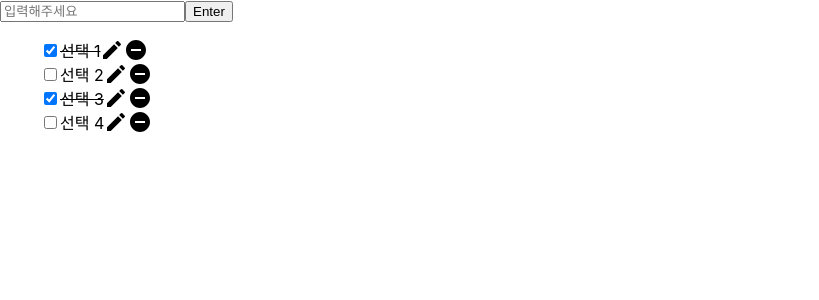
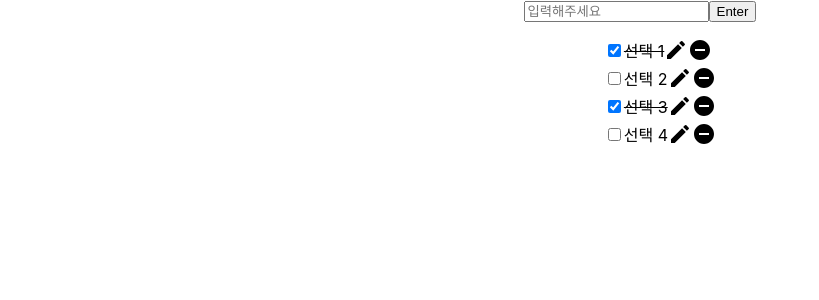
Before and after one commit to TravelEye/TravelEye-FRONTEND, a React (Create React App) app: page /checklist in a window 1280 px wide. Shown: the top 300 px of the page, without its empty margins (0-819 px from the left). Built offline with nearby package versions, Linux system fonts and the light colour scheme.

Commit message:
[ADD] Delete 기능

```diff
--- a/package.json
+++ b/package.json
@@ -24,6 +24,7 @@
     "react-scripts": "5.0.1",
     "recoil": "^0.7.7",
     "styled-components": "^6.1.0",
+    "sweetalert2": "^11.7.32",
     "web-vitals": "^2.1.4"
   },
   "scripts": {
--- a/src/pages/CheckList/Item/index.jsx
+++ b/src/pages/CheckList/Item/index.jsx
@@ -1,6 +1,9 @@
 import React, { useState } from "react";
+import CheckCircleOutlineIcon from "@mui/icons-material/CheckCircleOutline";
+import SvgIcon from "@mui/material/SvgIcon";
+import { SubmitButton } from "./style";
 
-function Item({ todo, completed, onClick, onEditClick, isEditable }) {
+function Item({ id, todo, completed, onClick, onEditClick, isEditable }) {
   const [newTodo, setNewTodo] = useState(todo);
   const handleSubmit = (e) => {
     console.log(newTodo);
@@ -10,6 +13,7 @@ function Item({ todo, completed, onClick, onEditClick, isEditable }) {
     console.log(e.target.value);
     setNewTodo(e.target.value);
   };
+
   return (
     <li style={{ listStyleType: "none" }}>
       {isEditable ? (
@@ -20,13 +24,19 @@ function Item({ todo, completed, onClick, onEditClick, isEditable }) {
             onChange={(e) => handleEdit(e)}
             onBlur={() => onEditClick(null)}
           />
-          <button type="submit">submit</button>
+
+          <SubmitButton type="submit" onClick={() => onEditClick(null)}>
+            <SvgIcon component={CheckCircleOutlineIcon} />
+          </SubmitButton>
         </form>
       ) : (
         <>
           <input type="checkbox" checked={completed} onChange={onClick} />
           <label
-            style={{ textDecoration: completed ? "line-through" : "none" }}
+            style={{
+              marginBottom: 0,
+              textDecoration: completed ? "line-through" : "none",
+            }}
           >
             {todo}
           </label>
--- /dev/null
+++ b/src/pages/CheckList/Item/style.js
@@ -0,0 +1,8 @@
+import styled from "styled-components";
+
+export const SubmitButton = styled.button`
+  outline: none;
+  border: none;
+  background: none;
+  cursor: pointer;
+`;
--- a/src/pages/CheckList/index.jsx
+++ b/src/pages/CheckList/index.jsx
@@ -2,9 +2,11 @@ import { useState } from "react";
 import { CheckListContainer, ItemContainer } from "./style";
 import Item from "./Item";
 import SvgIcon from "@mui/material/SvgIcon";
+import RemoveCircleIcon from "@mui/icons-material/RemoveCircle";
+import EditIcon from "@mui/icons-material/Edit";
+
 import { SvgIconComponent } from "@mui/icons-material";
-import EditIcon from "@mui/icons-material/Edit";
-import RemoveCircleIcon from "@mui/icons-material/RemoveCircle";
+import Swal from "sweetalert2";
 function CheckListPage() {
   const data = [
     { id: 0, title: "선택 1", completed: true },
@@ -16,26 +18,6 @@ function CheckListPage() {
   const [value, setValue] = useState("");
   const [editableId, setEditableId] = useState(null);
 
-  // Swal.fire({
-  //    title: '정말로 그렇게 하시겠습니까?',
-  //    text: '다시 되돌릴 수 없습니다. 신중하세요.',
-  //    icon: 'warning',
-
-  //    showCancelButton: true, // cancel버튼 보이기. 기본은 원래 없음
-  //    confirmButtonColor: '#3085d6', // confrim 버튼 색깔 지정
-  //    cancelButtonColor: '#d33', // cancel 버튼 색깔 지정
-  //    confirmButtonText: '승인', // confirm 버튼 텍스트 지정
-  //    cancelButtonText: '취소', // cancel 버튼 텍스트 지정
-
-  //    reverseButtons: true, // 버튼 순서 거꾸로
-
-  // }).then(result => {
-  //    // 만약 Promise리턴을 받으면,
-  //    if (result.isConfirmed) { // 만약 모달창에서 confirm 버튼을 눌렀다면
-
-  //       Swal.fire('승인이 완료되었습니다.', '화끈하시네요~!', 'success');
-  //    }
-  // });
   const handleSubmit = (e) => {
     console.log(value);
     e.preventDefault();
@@ -43,7 +25,22 @@ function CheckListPage() {
   const handleEditClick = (id) => {
     setEditableId(id === editableId ? null : id);
   };
-
+  const handleDeleteClick = (id) => {
+    Swal.fire({
+      title: "정말로 삭제하시겠습니까?",
+      text: "다시 되돌릴 수 없습니다.",
+      icon: "warning",
+      showCancelButton: true, // cancel버튼 보이기. 기본은 원래 없음
+      confirmButtonColor: "#3085d6", // confrim 버튼 색깔 지정
+      cancelButtonColor: "#d33", // cancel 버튼 색깔 지정
+      confirmButtonText: "승인", // confirm 버튼 텍스트 지정
+      cancelButtonText: "취소", // cancel 버튼 텍스트 지정
+    }).then((result) => {
+      if (result.isConfirmed) {
+        Swal.fire("삭제 완료", "남은 일정 화이팅해요", "success");
+      }
+    });
+  };
   const handleChange = (e) => {
     console.log(e.target.value);
     setValue(e.target.value);
@@ -76,17 +73,27 @@ function CheckListPage() {
         {todos.map((todo) => (
           <ItemContainer key={todo.id}>
             <Item
+              id={todo.id}
               todo={todo.title}
               completed={todo.completed}
               onClick={() => handleClick(todo.id)}
               onEditClick={() => handleEditClick(todo.id)}
               isEditable={todo.id === editableId}
             />
-            <SvgIcon
-              component={EditIcon}
-              onClick={() => handleEditClick(todo.id)}
-            />
-            <SvgIcon component={RemoveCircleIcon} />
+            {todo.id === editableId ? (
+              <></>
+            ) : (
+              <div>
+                <SvgIcon
+                  component={EditIcon}
+                  onClick={() => handleEditClick(todo.id)}
+                />
+                <SvgIcon
+                  component={RemoveCircleIcon}
+                  onClick={() => handleDeleteClick(todo.id)}
+                />
+              </div>
+            )}
           </ItemContainer>
         ))}
       </ul>
--- a/src/pages/CheckList/style.js
+++ b/src/pages/CheckList/style.js
@@ -1,6 +1,12 @@
 import styled from "styled-components";
 
-export const CheckListContainer = styled.div``;
+export const CheckListContainer = styled.div`
+  display: flex;
+  justify-content: center;
+  align-items: center;
+  flex-direction: column;
+  //   height: 100vh;
+`;
 export const ItemContainer = styled.div`
   display: flex;
 `;
```
Also changed, not shown: 1 other file (tests, documents, lock files or other folders).
